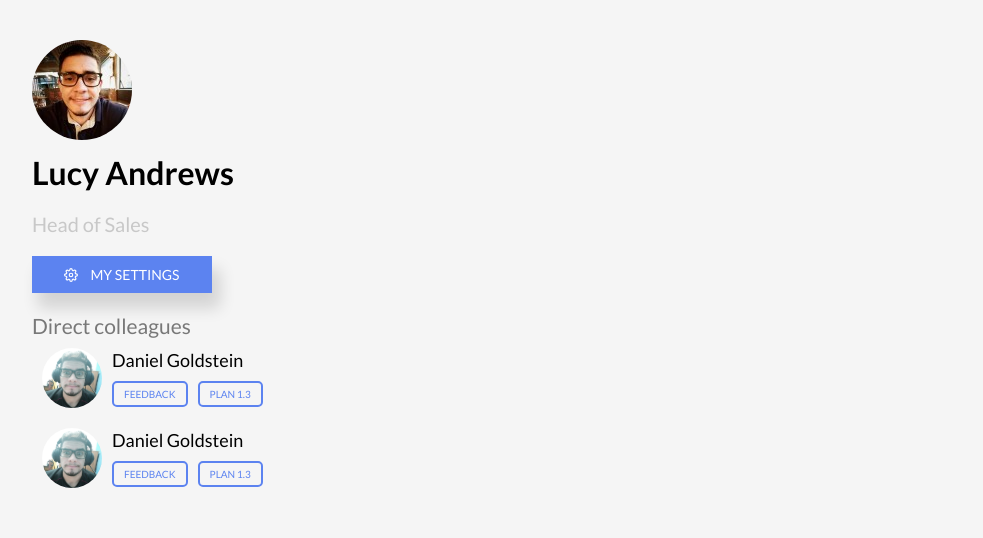
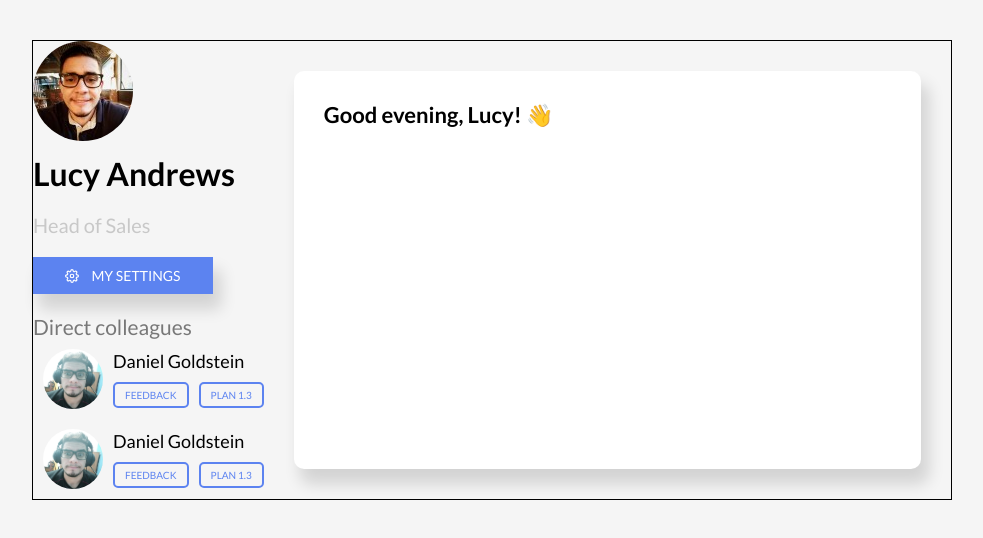
Before and after one commit to matsmello/leapsome, a React (Create React App) app: page / in a window 1280 px wide. Shown: the top 538 px of the page, without its empty margins (148-1131 px from the left). Built offline with nearby package versions, Linux system fonts and the light colour scheme.

Commit message:
Create Card component

```diff
--- a/src/components/Card/index.tsx
+++ b/src/components/Card/index.tsx
@@ -1,5 +1,10 @@
 import React from "react";
+import { Container } from "./styles";
 
-const Button: React.FC = () => <div></div>;
+const Button: React.FC = () => (
+  <Container>
+    <h1>Good evening, Lucy! 👋</h1>
+  </Container>
+);
 
 export default Button;
--- a/src/components/Card/styles.ts
+++ b/src/components/Card/styles.ts
@@ -1,3 +1,20 @@
 import styled from "styled-components";
 
-export const Container = styled.div``;
+export const Container = styled.div`
+  background-color: white;
+  display: block;
+  flex: 1;
+  max-height: 400px;
+  margin: 30px;
+  padding: 30px;
+  border-radius: 10px;
+
+  -webkit-box-shadow: 7px 14px 16px 1px rgba(0, 0, 0, 0.14);
+  -moz-box-shadow: 7px 14px 16px 1px rgba(0, 0, 0, 0.14);
+  box-shadow: 7px 14px 16px 1px rgba(0, 0, 0, 0.14);
+
+  h1 {
+    font-size: 22px;
+    margin-bottom: 20px;
+  }
+`;
--- a/src/pages/Main/styles.ts
+++ b/src/pages/Main/styles.ts
@@ -1,6 +1,10 @@
 import styled from "styled-components";
 
-export const Container = styled.div``;
+export const Container = styled.div`
+  flex: 1;
+  display: flex;
+  border: 1px solid black;
+`;
 export const SideMenu = styled.div`
   max-width: 280px;
 
```
